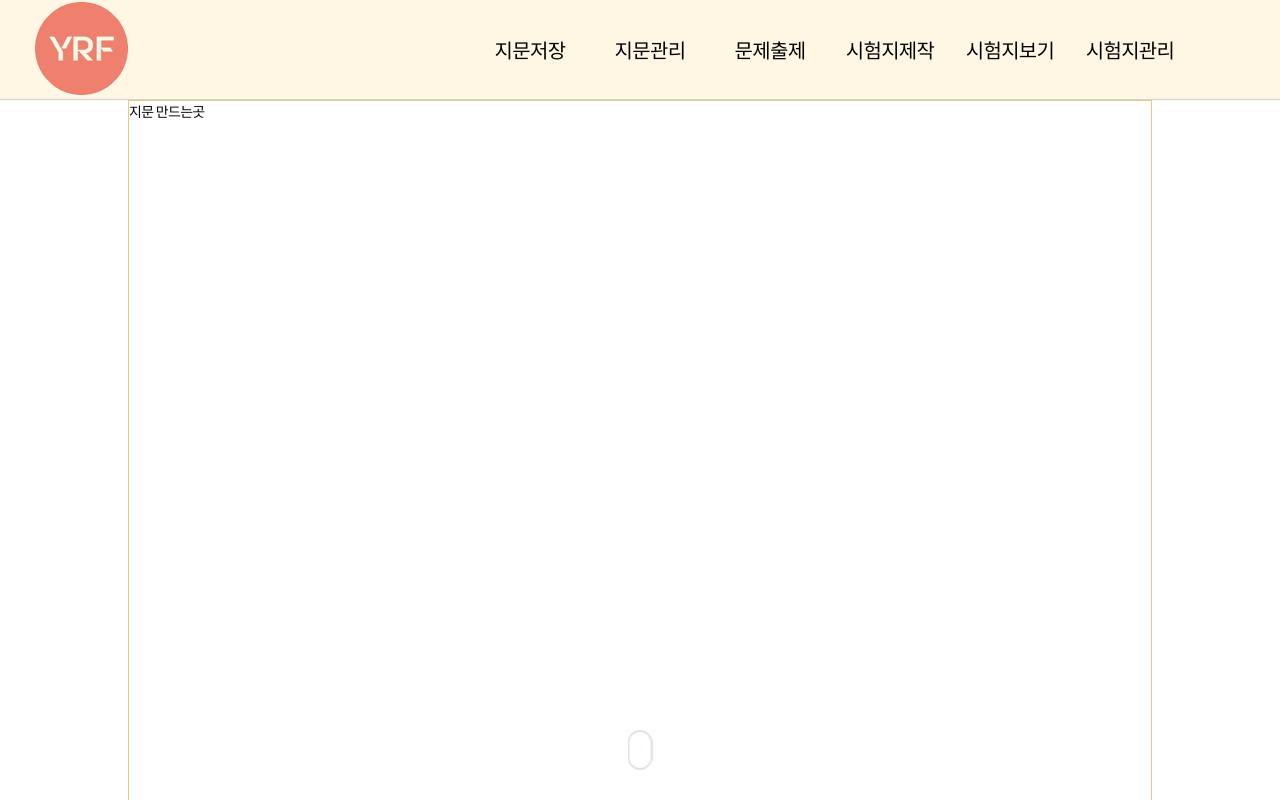
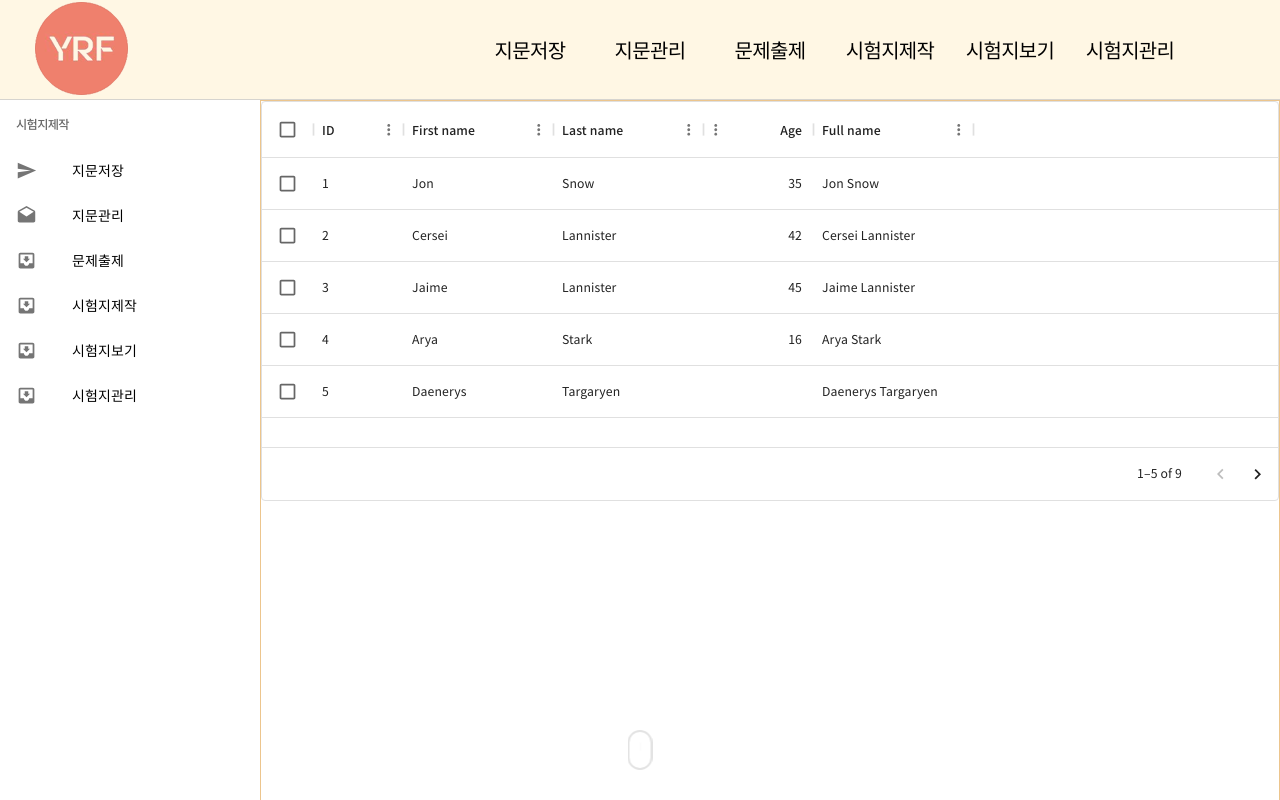
Before and after one commit to Blooming-Flower/blooming-flower-front, a React (Vite) app: page / in a window 1280 px wide. Shown: the top 800 px of the page. Built offline with nearby package versions, Linux system fonts and the light colour scheme.

Commit message:
프론트 레이아웃잡기 시작..

```diff
--- a/package.json
+++ b/package.json
@@ -21,6 +21,7 @@
 		"@mui/lab": "^5.0.0-alpha.112",
 		"@mui/material": "^5.11.0",
 		"@mui/styled-engine-sc": "^5.8.0",
+		"@mui/x-data-grid": "^6.12.1",
 		"@toast-ui/editor": "^3.2.2",
 		"@types/proj4": "^2.5.2",
 		"axios": "^0.27.2",
--- a/src/assets/css/layout.scss
+++ b/src/assets/css/layout.scss
@@ -114,9 +114,23 @@ body {
 		position: relative;
 		display: flex;
 		height: 100vh;
+
 	}
 }
-
+.sideNav{
+	@include tablet{
+		display: none !important;
+	}
+	@include mobile{
+		display: none !important;
+	}
+	.active{
+		background-color: #ffdca6;
+	}
+	.css-16ac5r2-MuiButtonBase-root-MuiListItemButton-root:hover{
+		background-color: rgba(255, 237, 216, 0.82);
+	}
+}
 #headerTopWrap .MuiBox-root {
 	padding-right: 20px;
 	position: absolute;
@@ -211,9 +225,10 @@ body {
 }
 
 .contents {
+	position: relative;
 	height: 100%;
 	width: 80%;
-	margin: 100px 10% 100px 10%;
+	margin-top: 100px;
 	border: 1px solid #ecc58d;
 	> .cont {
 		padding: 50px 30px;
@@ -222,6 +237,12 @@ body {
 	}
 	> .cont:first-child {
 		border-radius: 20px 20px 0 0;
+	}
+	@include tablet{
+		margin: 100px 10%;
+	}
+	@include mobile{
+		margin: 100px 10%;
 	}
 }
 
--- /dev/null
+++ b/src/components/layouts/header/nav.tsx
@@ -0,0 +1,95 @@
+import * as React from 'react';
+import ListSubheader from '@mui/material/ListSubheader';
+import List from '@mui/material/List';
+import ListItemButton from '@mui/material/ListItemButton';
+import ListItemIcon from '@mui/material/ListItemIcon';
+import ListItemText from '@mui/material/ListItemText';
+import InboxIcon from '@mui/icons-material/MoveToInbox';
+import DraftsIcon from '@mui/icons-material/Drafts';
+import SendIcon from '@mui/icons-material/Send';
+import {useLocation, useNavigate} from "react-router-dom";
+import {PATH} from "@common/domain";
+import {useEffect, useState} from "react";
+
+const NestedList = () => {
+    const navigate = useNavigate()
+    const location = useLocation()
+    const handleClick = (link:string) => {
+        navigate(link)
+    };
+    useEffect(()=>{
+        switch (location.pathname){
+            case PATH.QUESTION0:
+                const check1 = document.querySelector('.nav1')
+                check1!.classList.add('active');
+                break
+            case PATH.QUESTION1:
+                const check2 = document.querySelector('.nav2')
+                check2!.classList.add('active');
+                break
+            case PATH.QUESTION2:
+                const check3 = document.querySelector('.nav3')
+                check3!.classList.add('active');
+                break
+            case PATH.QUESTION3:
+                const check4 = document.querySelector('.nav4')
+                check4!.classList.add('active');
+                break
+            case PATH.QUESTION4:
+                const check5 = document.querySelector('.nav5')
+                check5!.classList.add('active');
+        }
+    },[])
+
+    return (
+        <List
+            className='sideNav'
+            sx={{ width: '100%', maxWidth: 260, bgcolor: 'background.paper', paddingTop:'100px' }}
+            component="nav"
+            aria-labelledby="nested-list-subheader"
+            subheader={
+                <ListSubheader component="div" id="nested-list-subheader">
+                    시험지제작
+                </ListSubheader>
+            }
+        >
+            <ListItemButton onClick={()=>handleClick(PATH.QUESTION0)} className='nav1'>
+                <ListItemIcon>
+                    <SendIcon />
+                </ListItemIcon>
+                <ListItemText primary="지문저장" />
+            </ListItemButton>
+            <ListItemButton onClick={()=>handleClick(PATH.QUESTION1)} className='nav2'>
+                <ListItemIcon>
+                    <DraftsIcon />
+                </ListItemIcon>
+                <ListItemText primary="지문관리" />
+            </ListItemButton>
+            <ListItemButton onClick={()=>handleClick(PATH.QUESTION2)} className='nav3'>
+                <ListItemIcon>
+                    <InboxIcon />
+                </ListItemIcon>
+                <ListItemText primary="문제출제" />
+            </ListItemButton>
+            <ListItemButton onClick={()=>handleClick(PATH.QUESTION3)} className='nav4'>
+                <ListItemIcon>
+                    <InboxIcon />
+                </ListItemIcon>
+                <ListItemText primary="시험지제작" />
+            </ListItemButton>
+            <ListItemButton onClick={()=>handleClick(PATH.QUESTION4)} className='nav5'>
+                <ListItemIcon>
+                    <InboxIcon />
+                </ListItemIcon>
+                <ListItemText primary="시험지보기" />
+            </ListItemButton>
+            <ListItemButton onClick={()=>handleClick(PATH.QUESTION5)}>
+                <ListItemIcon>
+                    <InboxIcon />
+                </ListItemIcon>
+                <ListItemText primary="시험지관리" />
+            </ListItemButton>
+        </List>
+    );
+}
+export default NestedList
--- a/src/components/layouts/layout.tsx
+++ b/src/components/layouts/layout.tsx
@@ -18,6 +18,7 @@ import { Button, Fab, Fade, Slide } from '@mui/material'
 import KeyboardArrowUpIcon from '@mui/icons-material/KeyboardArrowUp'
 import * as React from 'react'
 import { useNavigate } from 'react-router-dom'
+import NestedList from "@components/layouts/header/nav";
 
 const Layout = (props: { children: React.ReactNode; main?: boolean }) => {
 	const navigate = useNavigate()
@@ -64,6 +65,7 @@ const Layout = (props: { children: React.ReactNode; main?: boolean }) => {
 					</div>
 				</div>
 				<main style={props.main ? {} : { marginTop: '0px' }}>
+					<NestedList/>
 					<div className="contents">
 						<div>{props.children}</div>
 					</div>
--- a/src/pages/menu/question/passageCreate/passageCrt.tsx
+++ b/src/pages/menu/question/passageCreate/passageCrt.tsx
@@ -1,10 +1,70 @@
 import Layout from "@components/layouts/layout";
+import * as React from 'react';
+import Box from '@mui/material/Box';
+import { DataGrid, GridColDef, GridValueGetterParams } from '@mui/x-data-grid';
 
 const PassageCrt = () => {
+    const columns: GridColDef[] = [
+        { field: 'id', headerName: 'ID', width: 90 },
+        {
+            field: 'firstName',
+            headerName: 'First name',
+            width: 150,
+            editable: true,
+        },
+        {
+            field: 'lastName',
+            headerName: 'Last name',
+            width: 150,
+            editable: true,
+        },
+        {
+            field: 'age',
+            headerName: 'Age',
+            type: 'number',
+            width: 110,
+            editable: true,
+        },
+        {
+            field: 'fullName',
+            headerName: 'Full name',
+            description: 'This column has a value getter and is not sortable.',
+            sortable: false,
+            width: 160,
+            valueGetter: (params: GridValueGetterParams) =>
+                `${params.row.firstName || ''} ${params.row.lastName || ''}`,
+        },
+    ];
 
+    const rows = [
+        { id: 1, lastName: 'Snow', firstName: 'Jon', age: 35 },
+        { id: 2, lastName: 'Lannister', firstName: 'Cersei', age: 42 },
+        { id: 3, lastName: 'Lannister', firstName: 'Jaime', age: 45 },
+        { id: 4, lastName: 'Stark', firstName: 'Arya', age: 16 },
+        { id: 5, lastName: 'Targaryen', firstName: 'Daenerys', age: null },
+        { id: 6, lastName: 'Melisandre', firstName: null, age: 150 },
+        { id: 7, lastName: 'Clifford', firstName: 'Ferrara', age: 44 },
+        { id: 8, lastName: 'Frances', firstName: 'Rossini', age: 36 },
+        { id: 9, lastName: 'Roxie', firstName: 'Harvey', age: 65 },
+    ];
     return (
         <Layout main={true}>
-            <div>지문 만드는곳</div>
+            <Box sx={{ height: 400, width: '100%' }}>
+                <DataGrid
+                    rows={rows}
+                    columns={columns}
+                    initialState={{
+                        pagination: {
+                            paginationModel: {
+                                pageSize: 5,
+                            },
+                        },
+                    }}
+                    pageSizeOptions={[5]}
+                    checkboxSelection
+                    disableRowSelectionOnClick
+                />
+            </Box>
         </Layout>
     )
 }
```
Also changed, not shown: 1 other file (tests, documents, lock files or other folders).
